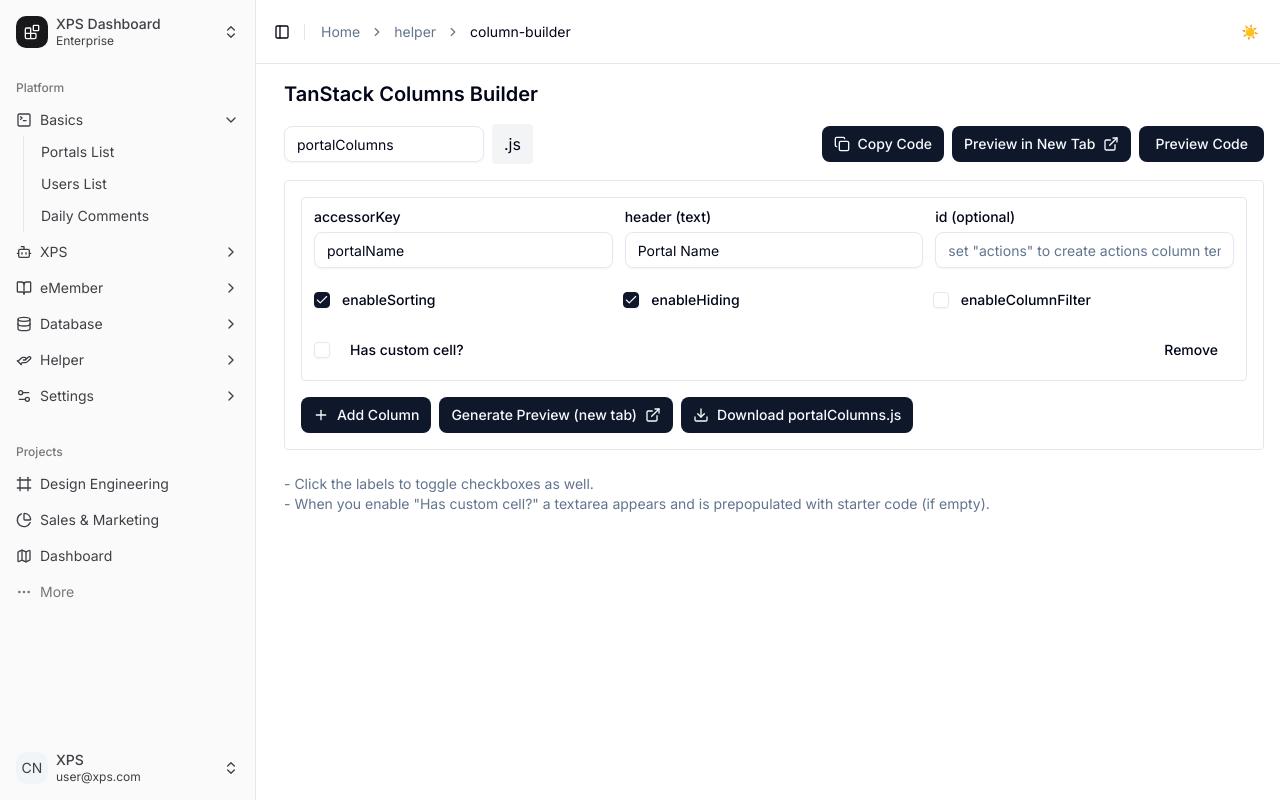
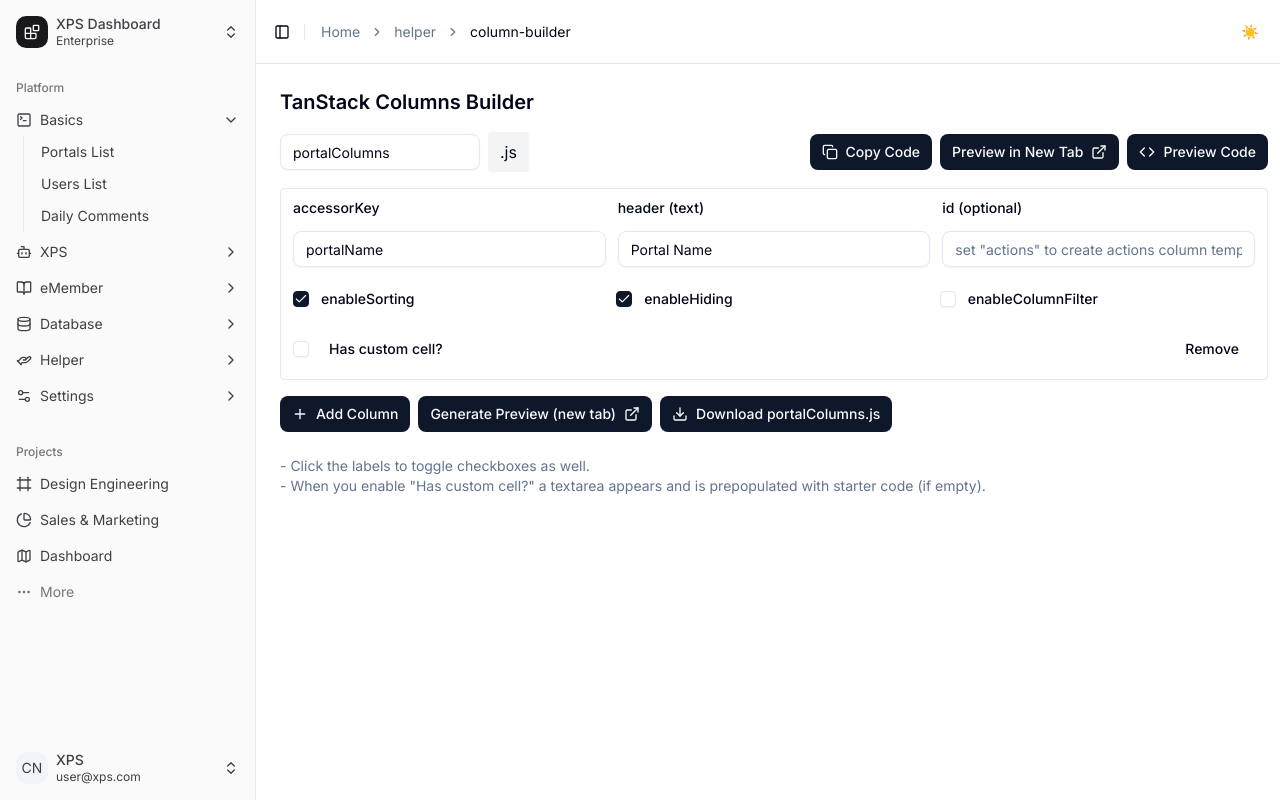
Before and after one commit to kundalik5545/xps-dashboard, a Next.js app: page /helper/column-builder in a window 1280 px wide. Built offline with nearby package versions, Linux system fonts and the light colour scheme.

Commit message:
feat: enhance EmMenuTable and XpsMenuTable with border styling; update layout in page components for better spacing

```diff
--- a/app/(main)/emember/menu/_components/EmMenuTable.jsx
+++ b/app/(main)/emember/menu/_components/EmMenuTable.jsx
@@ -56,7 +56,7 @@
       <EmMenuFilter table={table} resetFilters={resetFilters} />
 
       {/* Table */}
-      <div className="overflow-x-auto rounded-md shadow-md mt-4">
+      <div className="overflow-x-auto mt-4 border-b">
         <Table>
           <TableHeader>
             <TableHeading
--- a/app/(main)/emember/menu/page.jsx
+++ b/app/(main)/emember/menu/page.jsx
@@ -31,7 +31,7 @@
       <PageHeader pageTitle={pageTitle} pageDesc={pageDesc} />
 
       {/* Table */}
-      <div className="overflow-x-auto rounded-md shadow-md mt-4 p-3">
+      <div className="overflow-x-auto rounded-md shadow-md mt-4 p-3 grid grid-cols-1 gap-4">
         <EmMenuTable data={data} columns={columns} />
       </div>
     </div>
--- a/app/(main)/helper/column-builder/ColumnBuilder.jsx
+++ b/app/(main)/helper/column-builder/ColumnBuilder.jsx
@@ -5,6 +5,7 @@
 import { Input } from "@/components/ui/input";
 import { Label } from "@/components/ui/label";
 import { Textarea } from "@/components/ui/textarea";
+import { Code } from "lucide-react";
 import { Copy, Download, ExternalLink, Plus } from "lucide-react";
 import { useState } from "react";
 import { Controller, useFieldArray, useForm } from "react-hook-form";
@@ -114,7 +115,7 @@
   };
 
   return (
-    <div className="max-w-5xl mx-auto p-4">
+    <div className="mt-3 p-3">
       <h2 className="text-xl font-semibold mb-4">TanStack Columns Builder</h2>
 
       <div className="flex items-center gap-2 mb-4">
@@ -147,19 +148,16 @@
             <ExternalLink />
           </Button>
           <Button onClick={handlePreviewToggle}>
-            {previewOpen ? "Hide Preview" : "Preview Code"}
+            <Code /> {previewOpen ? "Hide Preview" : "Preview Code"}
           </Button>
         </div>
       </div>
 
-      <form
-        onSubmit={handleSubmit(onGenerate)}
-        className="space-y-4 border rounded p-4"
-      >
+      <form onSubmit={handleSubmit(onGenerate)} className="space-y-4 rounded ">
         {fields.map((field, idx) => (
           <div key={field.id} className="border rounded p-3 space-y-3">
             <div className="grid grid-cols-1 md:grid-cols-3 gap-3">
-              <div className="flex flex-col space-y-2">
+              <div className="flex flex-col space-y-4">
                 <Label htmlFor={`accessor-${idx}`}>accessorKey</Label>
                 <Input
                   id={`accessor-${idx}`}
@@ -169,7 +167,7 @@
                 />
               </div>
 
-              <div className="flex flex-col space-y-2">
+              <div className="flex flex-col space-y-4">
                 <Label htmlFor={`header-${idx}`}>header (text)</Label>
                 <Input
                   id={`header-${idx}`}
@@ -179,7 +177,7 @@
                 />
               </div>
 
-              <div className="flex flex-col space-y-2">
+              <div className="flex flex-col space-y-4">
                 <Label htmlFor={`id-${idx}`}>id (optional)</Label>
                 <Input
                   id={`id-${idx}`}
--- a/app/(main)/xps/menu/_components/XpsMenuTable.js
+++ b/app/(main)/xps/menu/_components/XpsMenuTable.js
@@ -56,7 +56,7 @@
       <XpsMenuFilter table={table} resetFilters={resetFilters} />
 
       {/* Table */}
-      <div className="overflow-x-auto rounded-md shadow-md mt-4">
+      <div className="overflow-x-auto mt-4 border-b">
         <Table>
           <TableHeader>
             <TableHeading
--- a/app/(main)/xps/menu/page.js
+++ b/app/(main)/xps/menu/page.js
@@ -31,7 +31,7 @@
       <PageHeader pageTitle={pageTitle} pageDesc={pageDesc} />
 
       {/* Table */}
-      <div className="overflow-x-auto rounded-md shadow-md mt-4 p-3">
+      <div className="grid grid-cols-1 gap-4 overflow-x-auto rounded-md shadow-md mt-4 p-3">
         <XpsMenuTable data={data} columns={columns} />
       </div>
     </div>
```
